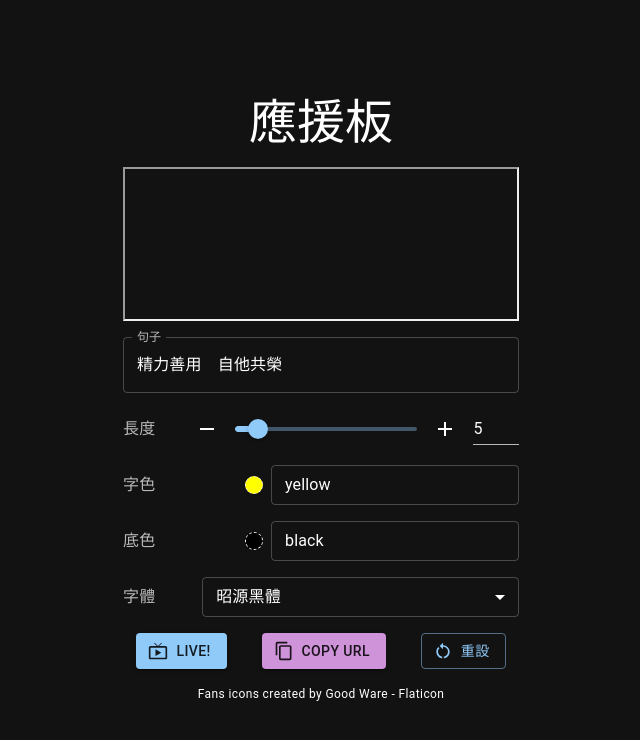
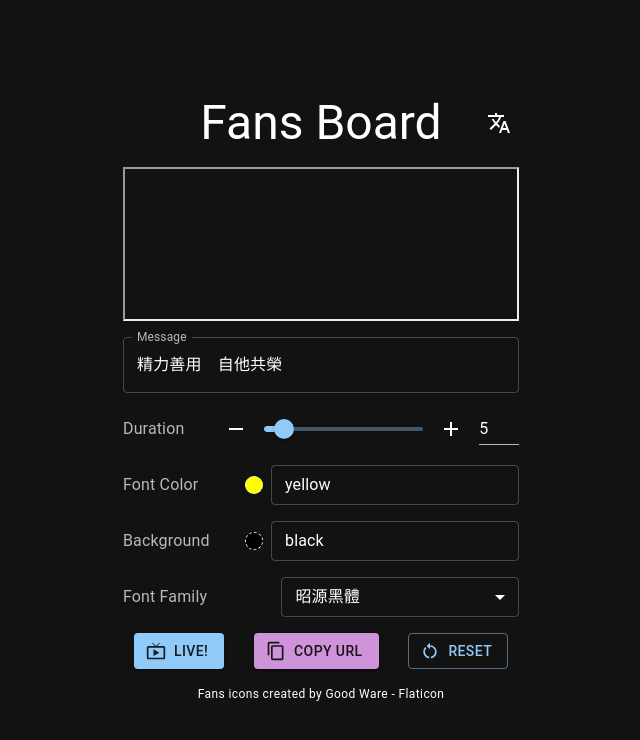
Before and after one commit to chunlaw/marquee, a React (Create React App) app: page / in a window 1280 px wide. Shown: the top 740 px of the page, without its empty margins (319-959 px from the left). Built offline with nearby package versions, Linux system fonts and the light colour scheme; a small style sheet from the web is missing.

Commit message:
Add language support

```diff
--- a/package.json
+++ b/package.json
@@ -16,10 +16,12 @@
     "@types/react": "^18.0.25",
     "@types/react-color": "^3.0.6",
     "@types/react-dom": "^18.0.8",
+    "i18next": "^22.0.5",
     "lodash.debounce": "^4.0.8",
     "react": "^18.2.0",
     "react-color": "^2.19.3",
     "react-dom": "^18.2.0",
+    "react-i18next": "^12.0.0",
     "react-router-dom": "^6.4.3",
     "react-scripts": "5.0.1",
     "typescript": "^4.8.4",
--- a/src/App.tsx
+++ b/src/App.tsx
@@ -2,6 +2,7 @@ import React from "react";
 import { Routes, Route } from "react-router-dom";
 import Marquee from "./Marquee";
 import Panel from "./Panel";
+import "./i18n";
 
 function App() {
   return (
--- a/src/Panel.tsx
+++ b/src/Panel.tsx
@@ -22,6 +22,8 @@ import {
   RestartAlt as RestartAltIcon,
   ContentCopy as ContentCopyIcon,
 } from "@mui/icons-material";
+import { useTranslation } from "react-i18next";
+import LanguagePicker from "./components/LanguagePicker";
 
 interface PanelState {
   text: string;
@@ -42,6 +44,7 @@ const CorePanel = () => {
     JSON.parse(localStorage.getItem("marquee") ?? JSON.stringify(DEFAULT_STATE))
   );
   const navigate = useNavigate();
+  const { t } = useTranslation();
 
   const handleChange = useCallback(
     (field: keyof PanelState, v: any) => {
@@ -74,23 +77,26 @@ const CorePanel = () => {
 
   return (
     <Container maxWidth="xs" sx={rootSx}>
-      <Typography variant="h3">應援板</Typography>
+      <Box sx={headerSx}>
+        <Typography variant="h3">{t("App Name")}</Typography>
+        <LanguagePicker sx={langSx} />
+      </Box>
       <iframe src={resultUrl} style={{ width: "100%" }} title="demo" />
       <TextField
-        label={"句子"}
+        label={t("Message")}
         value={state.text}
         onChange={(e) => handleChange("text", e.target.value)}
         fullWidth
       />
       <Box sx={rowSx}>
-        <InputLabel>長度</InputLabel>
+        <InputLabel>{t("Duration")}</InputLabel>
         <SliderField
           value={state.duration}
           onChange={(v) => handleChange("duration", v)}
         />
       </Box>
       <Box sx={rowSx}>
-        <InputLabel>字色</InputLabel>
+        <InputLabel>{t("Font Color")}</InputLabel>
         <ColorPicker
           value={state.color}
           defaultValue={state.color}
@@ -98,7 +104,7 @@ const CorePanel = () => {
         />
       </Box>
       <Box sx={rowSx}>
-        <InputLabel>底色</InputLabel>
+        <InputLabel>{t("Background")}</InputLabel>
         <ColorPicker
           value={state.bgColor}
           defaultValue={state.bgColor}
@@ -106,8 +112,8 @@ const CorePanel = () => {
         />
       </Box>
       <Box sx={rowSx}>
-        <InputLabel>字體</InputLabel>
-        <Box sx={{ width: "80%" }}>
+        <InputLabel>{t("Font Family")}</InputLabel>
+        <Box sx={{ width: "60%" }}>
           <Select
             value={state.font}
             onChange={(e) => handleChange("font", e.target.value as string)}
@@ -147,7 +153,7 @@ const CorePanel = () => {
           onClick={() => setState(DEFAULT_STATE)}
           startIcon={<RestartAltIcon />}
         >
-          重設
+          {t("Reset")}
         </Button>
       </Box>
       <Typography
@@ -189,6 +195,21 @@ const rootSx: SxProps<Theme> = {
   alignItems: "center",
 };
 
+const headerSx: SxProps<Theme> = {
+  display: "flex",
+  width: "100%",
+  justifyContent: "center",
+  position: "relative",
+};
+
+const langSx: SxProps<Theme> = {
+  position: "absolute",
+  right: 0,
+  display: "flex",
+  height: "100%",
+  py: 1,
+};
+
 const rowSx: SxProps<Theme> = {
   display: "flex",
   gap: 1,
--- /dev/null
+++ b/src/components/LanguagePicker.tsx
@@ -0,0 +1,62 @@
+import React, { useCallback, useState } from "react";
+import { Box, IconButton, Menu, MenuItem, SxProps, Theme } from "@mui/material";
+import TranslateIcon from "@mui/icons-material/Translate";
+import { useTranslation } from "react-i18next";
+
+const LanguagePicker = ({ sx }: { sx: SxProps<Theme> }) => {
+  const { i18n } = useTranslation();
+  const [anchorEl, setAnchorEl] = useState<null | HTMLElement>(null);
+  const open = Boolean(anchorEl);
+  const handleClick = (event: React.MouseEvent<HTMLButtonElement>) => {
+    setAnchorEl(event.currentTarget);
+  };
+  const handleClose = () => {
+    setAnchorEl(null);
+  };
+
+  const changeLanguage = useCallback(
+    (lang: string) => {
+      i18n.changeLanguage(lang);
+      handleClose();
+    },
+    [i18n, handleClose]
+  );
+
+  return (
+    <Box sx={sx}>
+      <IconButton
+        id="language-button"
+        aria-controls={open ? "language-menu" : undefined}
+        aria-haspopup="true"
+        aria-expanded={open ? "true" : undefined}
+        onClick={handleClick}
+      >
+        <TranslateIcon />
+      </IconButton>
+      <Menu
+        id="language-menu"
+        anchorEl={anchorEl}
+        open={open}
+        onClose={handleClose}
+        MenuListProps={{
+          "aria-labelledby": "language-button",
+        }}
+      >
+        {Object.entries(LANG).map(([key, label]) => (
+          <MenuItem key={key} onClick={() => changeLanguage(key)}>
+            {label}
+          </MenuItem>
+        ))}
+      </Menu>
+    </Box>
+  );
+};
+
+export default LanguagePicker;
+
+const LANG = {
+  en: "English",
+  ja: "日本語",
+  th: "ไทย",
+  zh: "中文",
+};
--- /dev/null
+++ b/src/i18n/index.ts
@@ -0,0 +1,12 @@
+import i18n from "i18next";
+import { initReactI18next } from "react-i18next";
+import resources from "./translation.json";
+
+i18n.use(initReactI18next).init({
+  resources,
+  lng: "en",
+  fallbackLng: "en",
+  interpolation: {
+    escapeValue: false,
+  },
+});
--- /dev/null
+++ b/src/i18n/translation.json
@@ -0,0 +1,40 @@
+{
+  "en": {
+    "translation": {
+      "App Name": "Fans Board"
+    }
+  },
+  "ja": {
+    "translation": {
+      "App Name": "応援ボード",
+      "Message": "言付け",
+      "Duration": "期限",
+      "Font Color": "フォントの色",
+      "Background": "背景",
+      "Font Family": "フォントファミリー",
+      "Reset": "リセット"
+    }
+  },
+  "th": {
+    "translation": {
+      "App Name": "กระดาษแข็งสนับสนุน",
+      "Message": "ประโยค",
+      "Duration": "ระยะเวลา",
+      "Font Color": "สีตัวอักษร",
+      "Background": "พื้นหลัง",
+      "Font Family": "แบบอักษร",
+      "Reset": "รีเซ็ต"
+    }
+  },
+  "zh": {
+    "translation": {
+      "App Name": "應援板",
+      "Message": "句子",
+      "Duration": "時長",
+      "Font Color": "字色",
+      "Background": "背景",
+      "Font Family": "字體",
+      "Reset": "重設"
+    }
+  }
+}
```
Also changed, not shown: 1 other file (tests, documents, lock files or other folders).
